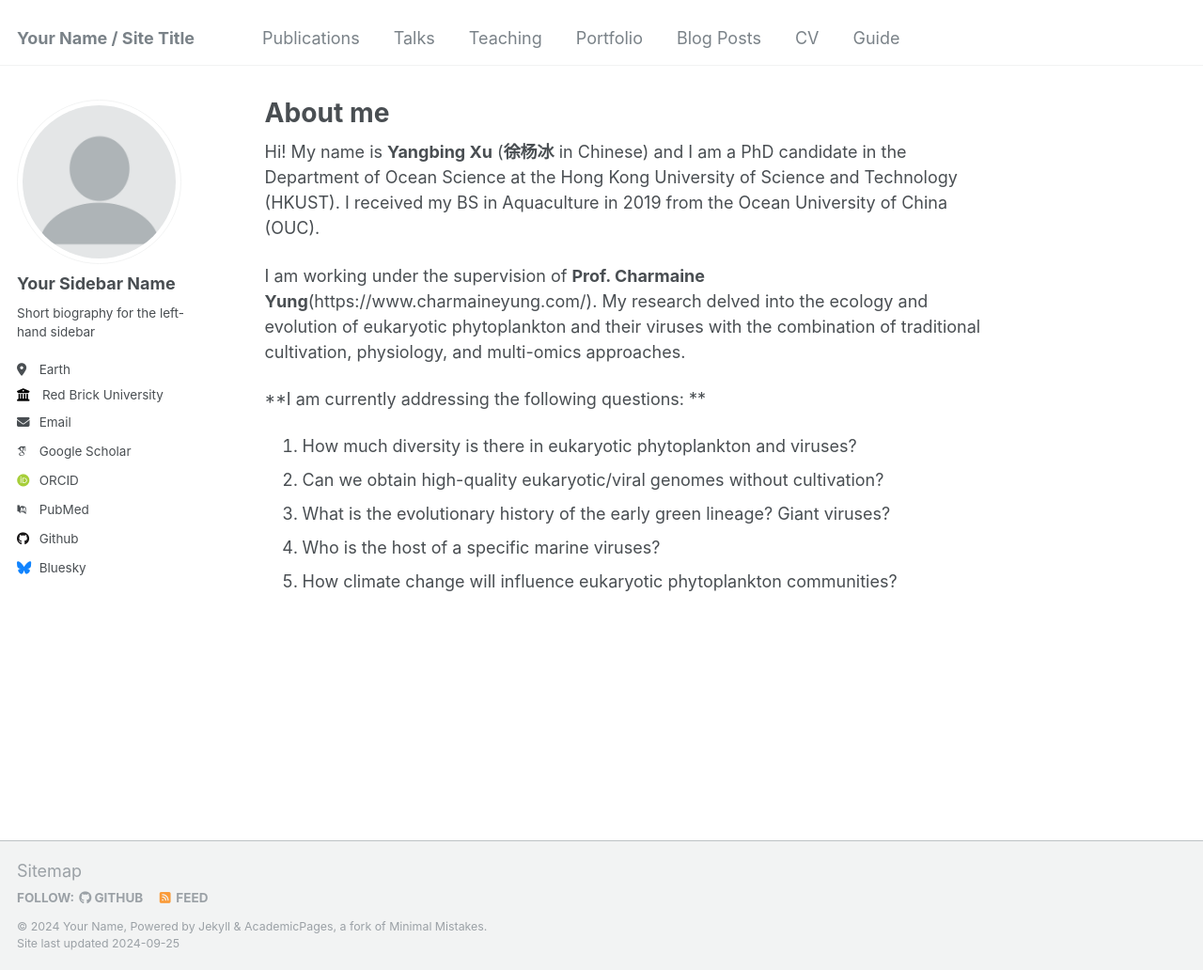
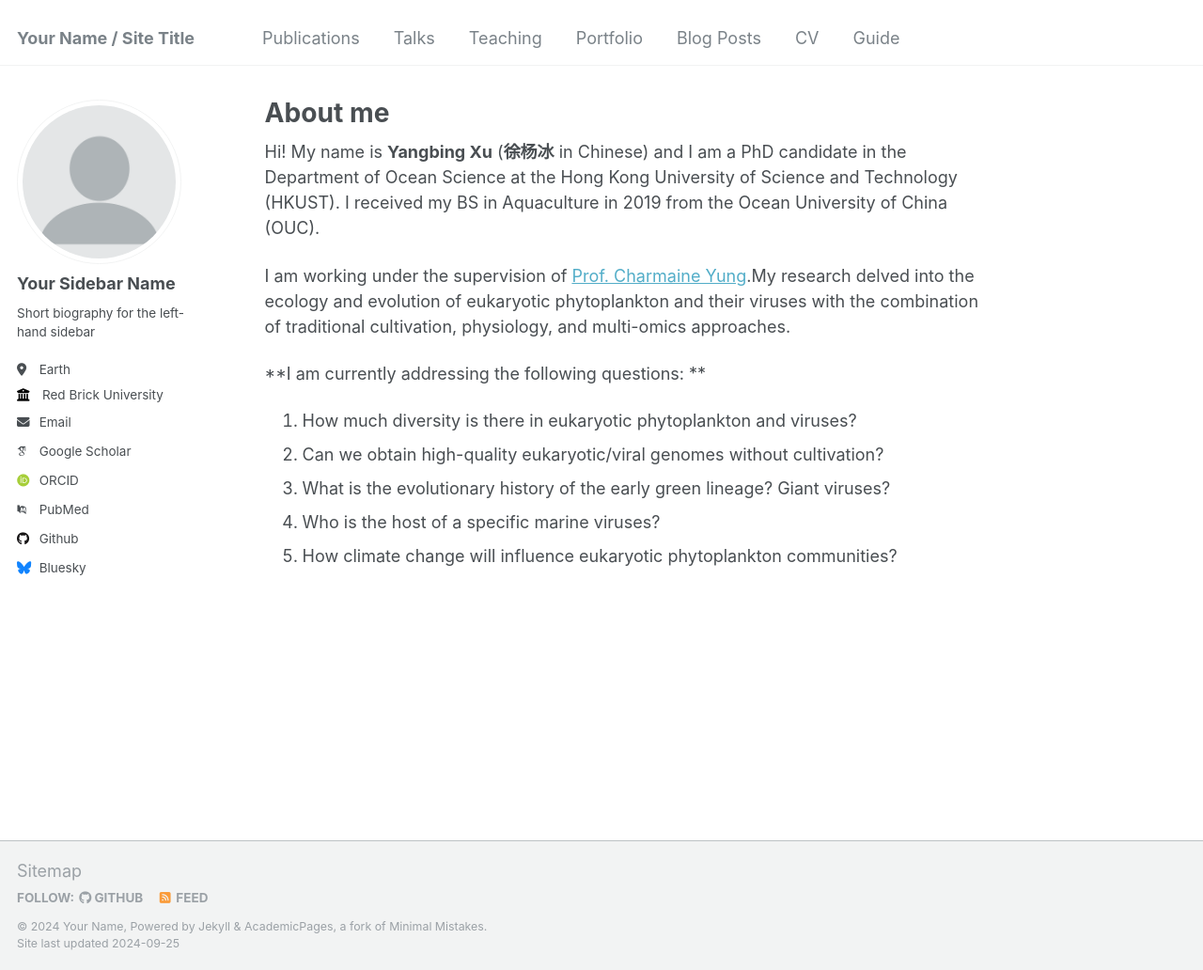
Before and after one commit to Yangbing-Ocean/yangbing, a Jekyll site: the page built from _pages/about.md, in a window 1280 px wide and 1032 px high. Shown: the whole window at 94% size. Built offline with Jekyll 4.4.1, drawn with Linux system fonts in a browser that asks for light colours; some web fonts are replaced.

Commit message:
Update about.md

```diff
--- a/_pages/about.md
+++ b/_pages/about.md
@@ -9,7 +9,7 @@ redirect_from:
 
 Hi! My name is **Yangbing Xu** (**徐杨冰** in Chinese) and I am a PhD candidate in the Department of Ocean Science at the Hong Kong University of Science and Technology (HKUST). I received my BS in Aquaculture in 2019 from the Ocean University of China (OUC).
 
-I am working under the supervision of **Prof. Charmaine Yung**(https://www.charmaineyung.com/). My research delved into the ecology and evolution of eukaryotic phytoplankton and their viruses with the combination of traditional cultivation, physiology, and multi-omics approaches.
+I am working under the supervision of [Prof. Charmaine Yung](https://www.charmaineyung.com/).My research delved into the ecology and evolution of eukaryotic phytoplankton and their viruses with the combination of traditional cultivation, physiology, and multi-omics approaches.
 
 **I am currently addressing the following questions: **
 1. How much diversity is there in eukaryotic phytoplankton and viruses?
```
